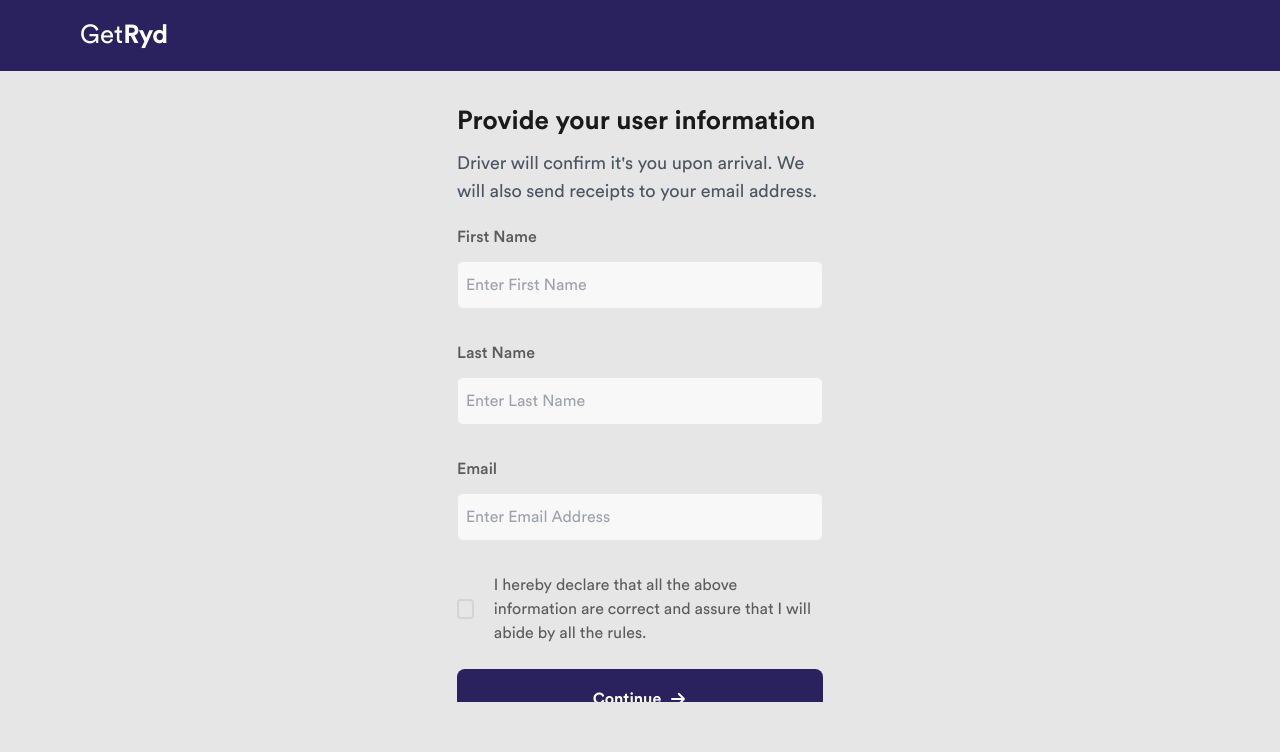
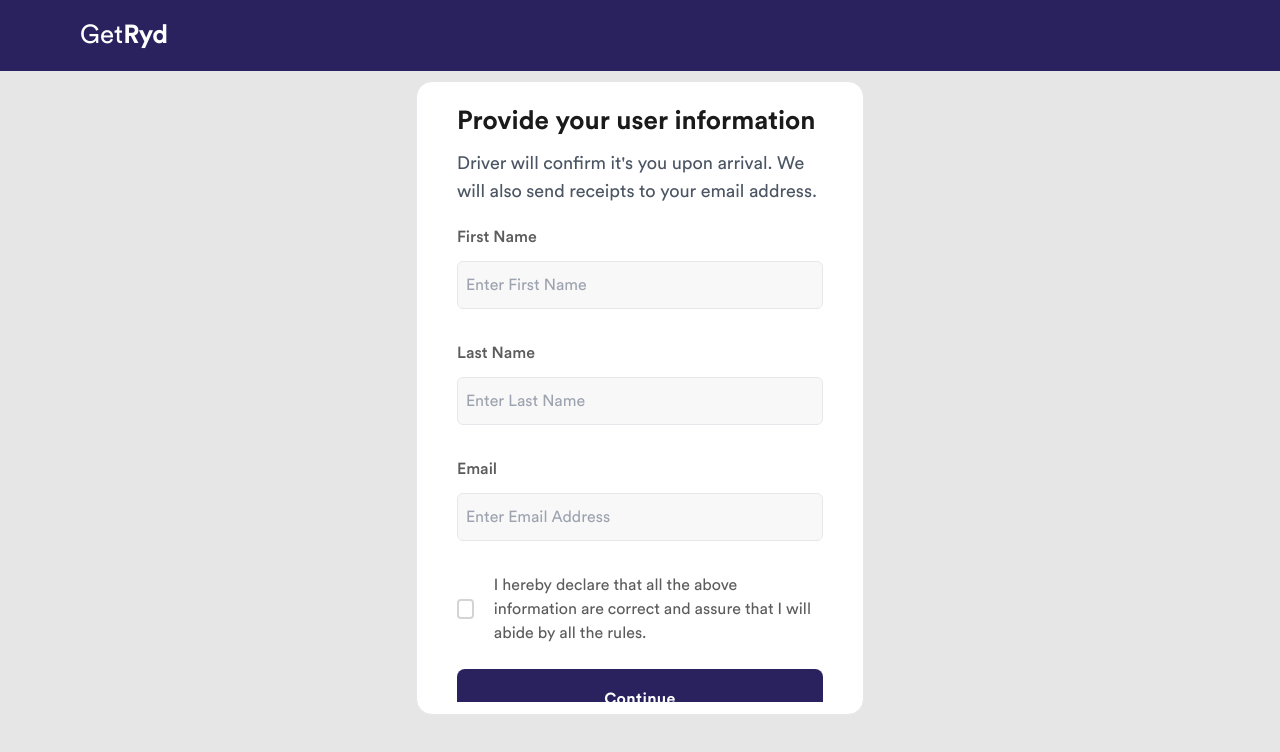
Before and after one commit to shohan-ch/ride-sharing-platform, a Next.js app: page /1/riderForm in a window 1280 px wide. Shown: the top 752 px of the page. Built offline with nearby package versions, Linux system fonts and the light colour scheme.

Commit message:
Fet:CustomSnackbar added in riderForm

```diff
--- a/src/components/Auth/Login.jsx
+++ b/src/components/Auth/Login.jsx
@@ -59,7 +59,7 @@ export default () => {
         successMessage={successMessage}
       />
       <main className="z-10 mx-auto my-10 dark:bg-dark-bg sm:w-[528px] 2xs:my-0 2xs:w-full">
-        <div className="wrapper relative border-2 border-gray-100 p-10 md:shadow-2xl lg:shadow-2xl 2xl:shadow-none 2xs:border-0 2xs:pl-5 2xs:pr-5 2xs:pt-5">
+        <div className="wrapper relative border-2 border-gray-100 bg-white p-10 md:shadow-2xl lg:shadow-2xl 2xl:shadow-none 2xs:border-0 2xs:pl-5 2xs:pr-5 2xs:pt-5">
           <div className="">
             <div>
               <h1 className="mb-1 text-26 font-bold text-gray-800 dark:text-gray-2 2xs:text-22">
--- a/src/components/Auth/RiderForm.jsx
+++ b/src/components/Auth/RiderForm.jsx
@@ -1,12 +1,37 @@
+import { useState } from "react";
 import CheckBox from "../Forms/CheckBox";
 import InputField from "../Forms/InputField";
+import Button from "../Utils/Button/Button";
+import CustomSnackbar from "@/customMUI/CustomSnackbar";
 
 export default () => {
+  const [checked, setChecked] = useState(false);
+  const [formData, setFormData] = useState({
+    firstName: "",
+    lastName: "",
+    email: "",
+  });
+  const inputHandler = (e) => {
+    let fieldName = e.target.name;
+    let fieldValue = e.target.value;
+    setFormData((prevState) => ({ ...prevState, [fieldName]: fieldValue }));
+    if (formData.firstName == "") {
+      alert(123);
+    }
+  };
+  const continueHandler = () => {
+    if (formData.firstName === "") {
+      alert(123);
+    }
+  };
+
+  console.log(formData);
   return (
     <>
+      <CustomSnackbar />
       <section className="sec items-center justify-center dark:bg-dark-bg md:block md:h-full md:w-full lg:flex lg:pt-[10px] 2xs:block 2xs:h-full 2xs:w-full">
         <div className="dark:bg-dark-bg sm:pb-20 lg:h-auto lg:w-[528px] lg:px-10 2xs:px-5 2xs:pb-20">
-          <div className="rounded-2xl border py-5 sm:pb-3 sm:dark:border-0 lg:dark:border 2xs:pb-10 2xs:dark:border-0">
+          <div className="rounded-2xl border bg-white py-5 sm:pb-3 sm:dark:border-0 lg:dark:border 2xs:pb-10 2xs:dark:border-0">
             <div className="h-full overflow-y-auto overflow-x-hidden p-5 sm:px-10 sm:pt-[120px] sm:text-left lg:pt-0 lg:text-left xl:h-[600px] 2xl:h-[490px] 3xl:h-full 2xs:pt-[50px] 2xs:text-left">
               <h1 className="mb-2 text-26 font-bold text-black dark:text-gray-2 2xs:text-[18px]">
                 Provide your user information
@@ -18,23 +43,29 @@ export default () => {
               <div>
                 <div className="sm:mb-8 2xs:mb-4">
                   <InputField
+                    name="firstName"
                     label="First Name"
                     type="text"
                     placeholder="Enter First Name"
+                    handeleInputChange={inputHandler}
                   />
                 </div>
                 <div className="sm:mb-8 2xs:mb-4">
                   <InputField
+                    name="lastName"
                     label="Last Name"
                     type="text"
                     placeholder="Enter Last Name"
+                    handeleInputChange={inputHandler}
                   />
                 </div>
                 <div className="sm:mb-8 2xs:mb-4">
                   <InputField
+                    name="email"
                     label="Email"
                     type="email"
                     placeholder="Enter Email Address"
+                    handeleInputChange={inputHandler}
                   />
                 </div>
                 <div className="mt-8 mb-6 flex items-center">
@@ -44,9 +75,9 @@ export default () => {
                     assure that I will abide by all the rules."
                   />
                 </div>
-                <button
+                {/* <button
                   onclick="success()"
-                  className="rounded-5 dark:shadow-dark shadow-one group mb-5 flex w-full items-center justify-center rounded-lg border-2 border-transparent bg-primary-500 px-6 py-4 text-base font-semibold text-white hover:bg-primary-hover hover:text-white focus:border-blue-500 focus:ring-blue-500 disabled:cursor-default disabled:opacity-70 dark:bg-primary dark:hover:bg-primary-500 2xs:mt-10"
+                  className="rounded-5 dark:shadow-dark shadow-one group bg-primary-500 hover:bg-primary-hover hover:text-white focus:border-blue-500 focus:ring-blue-500 disabled:cursor-default disabled:opacity-70 dark:bg-primary dark:hover:bg-primary-500 2xs:mt-10 flex items-center justify-center w-full px-6 py-4 mb-5 text-base font-semibold text-white border-2 border-transparent rounded-lg"
                 >
                   Continue
                   <span className="pl-2">
@@ -66,7 +97,10 @@ export default () => {
                       />
                     </svg>
                   </span>
-                </button>
+                </button> */}
+                <Button color="blue" handler={continueHandler}>
+                  Continue
+                </Button>
               </div>
             </div>
           </div>
```
